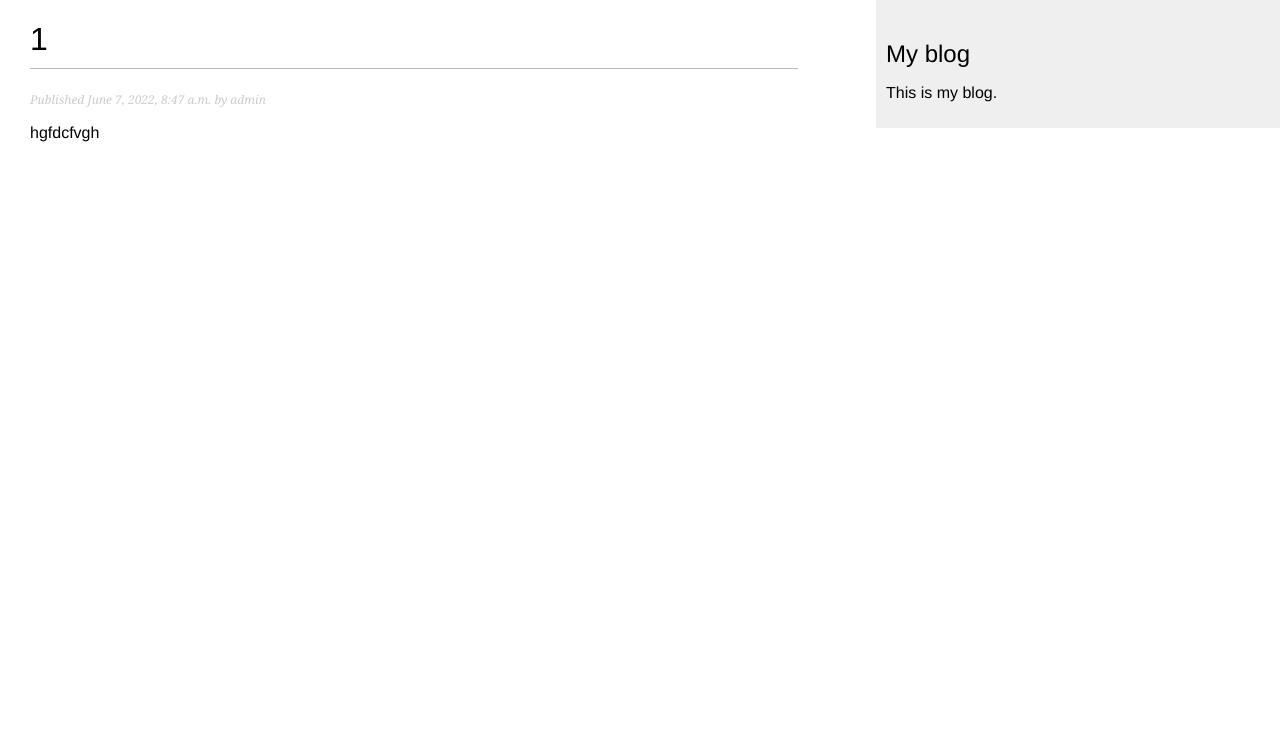
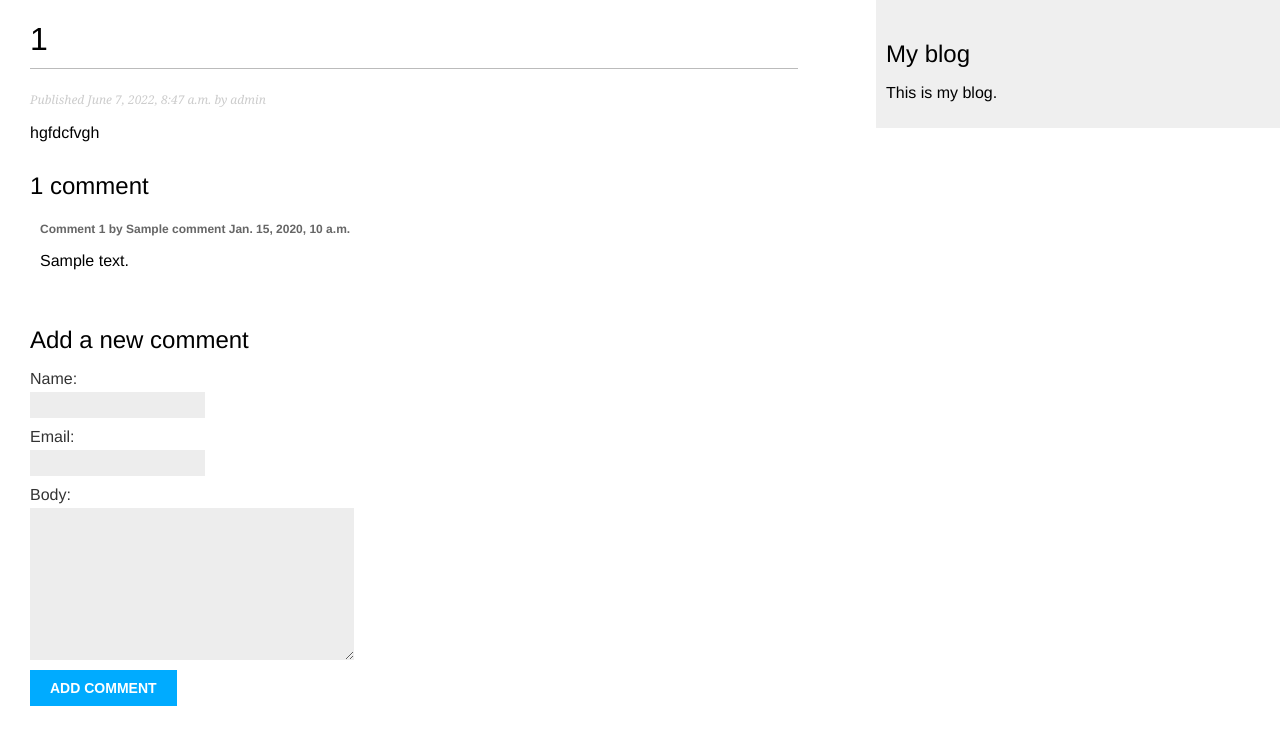
Before and after one commit to dbarnns/test10, a Django app: page /blog/1/ in a window 1280 px wide. Shown: the top 745 px of the page. Run offline with Django 4.2, Linux system fonts and the light colour scheme; data comes from the database, SQL or seed files in the repository; both versions use the stored data as it was after the commit; tables that the repository leaves empty hold one stand-in row (values such as "Sample post").

Commit message:
практика 2 стр 7

```diff
--- /dev/null
+++ b/mysite/blog/forms.py
@@ -0,0 +1,10 @@
+from django import forms
+from .models import Comment
+
+class CommentForm(forms.ModelForm):
+    class Meta:
+        model = Comment
+        fields = ['name', 'email', 'body']
+
+
+# Create your views here.
--- a/mysite/blog/models.py
+++ b/mysite/blog/models.py
@@ -36,4 +36,22 @@ class Post(models.Model):
     def __str__(self):
         return self.title
 
+class Comment(models.Model):
+    post = models.ForeignKey(Post, on_delete=models.CASCADE, related_name='comments')
+    name = models.CharField(max_length=80)
+    email = models.EmailField()
+    body = models.TextField()
+    created = models.DateTimeField(auto_now_add=True)
+    updated = models.DateTimeField(auto_now=True)
+    active = models.BooleanField(default=True)
+
+class Meta:
+    ordering = ['created']
+    indexes = [
+        models.Index(fields=['created']),
+    ]
+def __str__(self):
+    return f'Comment by {self.name} on {self.post}'
+
+
 # Create your models here.
--- a/mysite/blog/templates/blog/post/detail.html
+++ b/mysite/blog/templates/blog/post/detail.html
@@ -8,4 +8,27 @@
     Published {{ post.publish }} by {{ post.author }}
   </p>
   {{ post.body|linebreaks }}
+  {% with comments.count as total_comments %}
+ <h2>{{ total_comments }} comment{{ total_comments|pluralize }}</h2>
+{% endwith %}
+
+{% for comment in comments %}
+ <div class="comment">
+ <p class="info">
+ Comment {{ forloop.counter }} by {{ comment.name }}
+ {{ comment.created }}
+ </p>
+ {{ comment.body|linebreaks }}
+ </div>
+{% empty %}
+ <p>There are no comments yet.</p>
+{% endfor %}
+<h2>Add a new comment</h2>
+ <form action="{% url "blog:post_comment" post.id %}" method="post">
+ {{ form.as_p }}
+ {% csrf_token %}
+ <p><input type="submit" value="Add comment"></p>
+ </form>
+
+
 {% endblock %}
--- a/mysite/blog/views.py
+++ b/mysite/blog/views.py
@@ -1,5 +1,7 @@
 from django.shortcuts import render, get_object_or_404
 from .models import Post
+from .forms import CommentForm
+from django.views.decorators.http import require_POST
 
 def post_list(request):
     posts = Post.published.all()
@@ -8,19 +10,20 @@ def post_list(request):
         {'posts': posts})
 
 def post_detail(request, id):
-    post = get_object_or_404(Post,
-        id=id,
-        status=Post.Status.PUBLISHED)
-    return render(request,
-        'blog/post/detail.html',
-        {'post': post})
+    post = get_object_or_404(Post, id=id, status=Post.Status.PUBLISHED)
+    comments = post.comments.filter(active=True)
+    form = CommentForm()
+    return render(request, 'blog/post/detail.html', {'post': post, 'comments': comments,
+'form': form})
 
-def post_detail(request, id):
-    post = get_object_or_404(Post,
-        id=id,
-        status=Post.Status.PUBLISHED)
-    return render(request,
-        'blog/post/detail.html',
-        {'post': post})
-
-# Create your views here.
+@require_POST
+def post_comment(request, post_id):
+    post = get_object_or_404(Post, id=post_id, status=Post.Status.PUBLISHED)
+    comment = None
+    form = CommentForm(data=request.POST)
+    if form.is_valid():
+        comment = form.save(commit=False)
+        comment.post = post
+        comment.save()
+    return render(request, 'blog/post/comment.html', {'post': post, 'form': form,
+'comment': comment})
```
Also changed, not shown: mysite/blog/admin.py (+7 -1 lines), mysite/blog/migrations/0002_comment.py (added), mysite/db.sqlite3.
